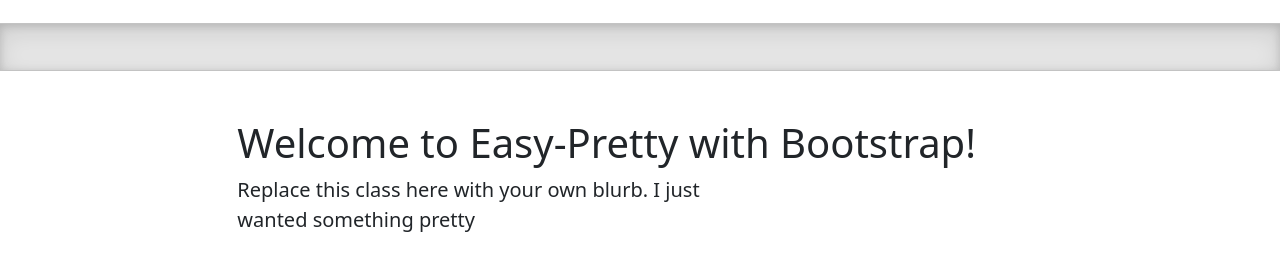
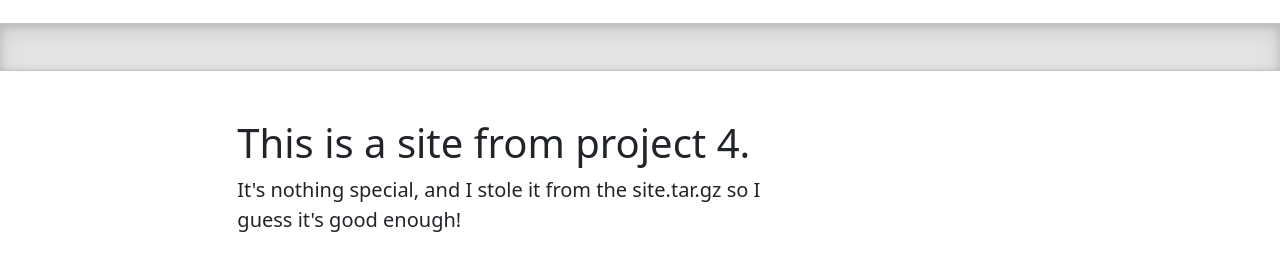
Before and after one commit to WSU-kduncan/s24cicd-Snekman23, a plain HTML site: page website/site/index.html in a window 1280 px wide. Shown: the part 74-344 px from the top of the page. Drawn offline with Linux system fonts and the light colour scheme; files that its build step writes are made by us from their sources; files whose address does not match are found by name.

Commit message:
Update site

```diff
--- a/website/site/index.html
+++ b/website/site/index.html
@@ -118,8 +118,8 @@
 
   <div class="b-example-divider"></div>
   <div class="col-lg-8 mx-auto p-4 py-md-5">
-  <h1>Welcome to Easy-Pretty with Bootstrap!</h1>
-    <p class="fs-5 col-md-8">Replace this class here with your own blurb.  I just wanted something pretty</p>
+  <h1>This is a site from project 4.</h1>
+    <p class="fs-5 col-md-8">It's nothing special, and I stole it from the site.tar.gz so I guess it's good enough!</p>
 
    </div>
     <script src="../assets/dist/js/bootstrap.bundle.min.js"></script>
```
